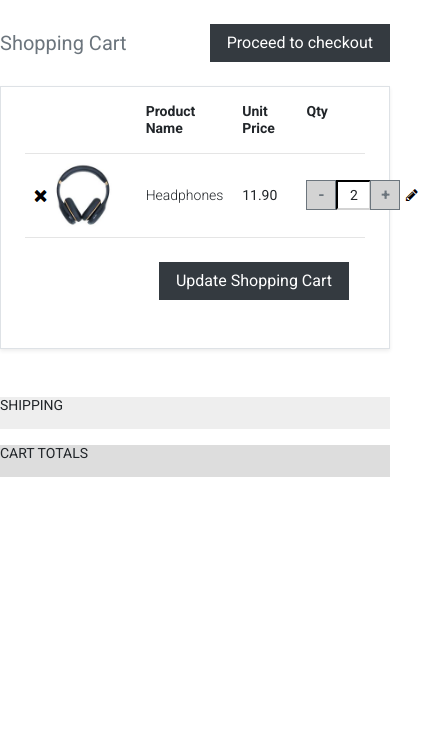
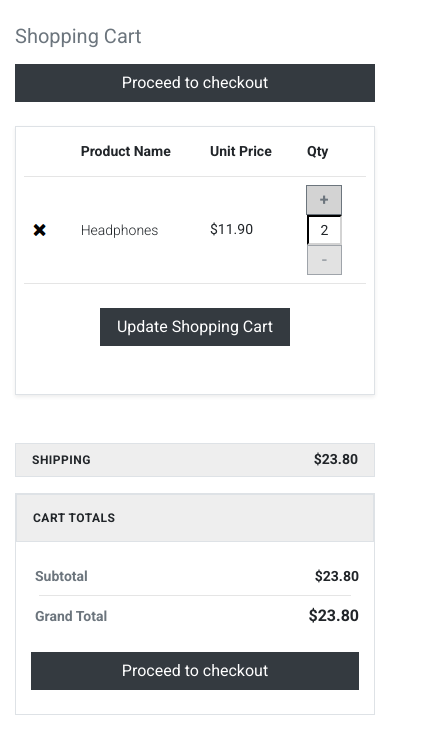
Before and after one commit to mczekajski/shopping-cart, an Angular app: page /shopping-cart in a window 390 px wide. Shown: the top 754 px of the page, 424 px wide, since content can reach past the window. Built offline with nearby package versions, Linux system fonts and the light colour scheme.

Commit message:
Fix mobile view

```diff
--- a/src/app/app.module.ts
+++ b/src/app/app.module.ts
@@ -4,15 +4,13 @@ import { AppRoutingModule } from './app-routing.module';
 import { AppComponent } from './app.component';
 import { NotFoundComponent } from './not-found/not-found.component';
 import { HomeComponent } from './home/home.component';
-import { DollarPipe } from './pipes/dollar.pipe';
 import { HttpClientModule } from '@angular/common/http';
 
 @NgModule({
   declarations: [
     AppComponent,
     NotFoundComponent,
-    HomeComponent,
-    DollarPipe
+    HomeComponent
   ],
   imports: [
     BrowserModule,
--- a/src/app/home/home.component.html
+++ b/src/app/home/home.component.html
@@ -1,4 +1,25 @@
-<p>home works!</p>
-<svg xmlns="http://www.w3.org/2000/svg" width="150" height="150" fill="currentColor" class="bi bi-cart" viewBox="0 0 16 16">
-    <path d="M0 1.5A.5.5 0 0 1 .5 1H2a.5.5 0 0 1 .485.379L2.89 3H14.5a.5.5 0 0 1 .491.592l-1.5 8A.5.5 0 0 1 13 12H4a.5.5 0 0 1-.491-.408L2.01 3.607 1.61 2H.5a.5.5 0 0 1-.5-.5zM3.102 4l1.313 7h8.17l1.313-7H3.102zM5 12a2 2 0 1 0 0 4 2 2 0 0 0 0-4zm7 0a2 2 0 1 0 0 4 2 2 0 0 0 0-4zm-7 1a1 1 0 1 1 0 2 1 1 0 0 1 0-2zm7 0a1 1 0 1 1 0 2 1 1 0 0 1 0-2z"/>
-  </svg>
+<div class="container">
+  <div
+    class="jumbotron py-5 col-12 col-md-8 offset-md-2 col-lg-6 offset-lg-3 mt-4"
+  >
+    <h1 class="display-5 mb-4">Welcome to our store</h1>
+    <div class="d-flex align-items-center">
+      <svg
+        xmlns="http://www.w3.org/2000/svg"
+        width="50"
+        height="50"
+        fill="currentColor"
+        class="bi bi-cart"
+        viewBox="0 0 16 16"
+      >
+        <path
+          d="M0 1.5A.5.5 0 0 1 .5 1H2a.5.5 0 0 1 .485.379L2.89 3H14.5a.5.5 0 0 1 .491.592l-1.5 8A.5.5 0 0 1 13 12H4a.5.5 0 0 1-.491-.408L2.01 3.607 1.61 2H.5a.5.5 0 0 1-.5-.5zM3.102 4l1.313 7h8.17l1.313-7H3.102zM5 12a2 2 0 1 0 0 4 2 2 0 0 0 0-4zm7 0a2 2 0 1 0 0 4 2 2 0 0 0 0-4zm-7 1a1 1 0 1 1 0 2 1 1 0 0 1 0-2zm7 0a1 1 0 1 1 0 2 1 1 0 0 1 0-2z"
+        />
+      </svg>
+      <p class="m-0 ml-4">There are 2 items in your cart.</p>
+    </div>
+    <button class="btn btn-dark px-3 mt-5" routerLink="shopping-cart">
+      Go to your cart
+    </button>
+  </div>
+</div>
--- a/src/app/pipes/dollar.pipe.ts
+++ /dev/null
@@ -1,12 +0,0 @@
-import { Pipe, PipeTransform } from '@angular/core';
-
-@Pipe({
-  name: 'dollar'
-})
-export class DollarPipe implements PipeTransform {
-
-  transform(price: number, ...args: unknown[]): string {
-    return '$' + price;
-  }
-
-}
--- a/src/app/services/get-cart-data.service.ts
+++ b/src/app/services/get-cart-data.service.ts
@@ -1,7 +1,7 @@
 import { Injectable } from '@angular/core';
 import { HttpClient } from '@angular/common/http';
 
-interface CartItem {
+export interface CartItem {
     "productId": number,
     "quantity": number
 }
--- a/src/app/services/get-products-data.service.ts
+++ b/src/app/services/get-products-data.service.ts
@@ -1,7 +1,7 @@
 import { Injectable } from '@angular/core';
 import { HttpClient } from '@angular/common/http';
 
-interface Product {
+export interface Product {
     "id": number,
     "name": string,
     "image": string,
--- a/src/app/shopping-cart/shopping-cart-home/shopping-cart-home.component.html
+++ b/src/app/shopping-cart/shopping-cart-home/shopping-cart-home.component.html
@@ -1,63 +1,89 @@
-<div class="container p-0">
-  <div class="row w-100 p-0 mx-0 mt-4">
-    <h1 class="h5 text-secondary font-weight-normal my-auto mr-auto">
+<div class="container p-sm-0">
+  <div class="d-flex flex-column flex-sm-row w-100 p-0 mx-0 mt-4">
+    <h1 class="h5 text-secondary font-weight-normal my-auto mr-auto pb-3 p-sm-0">
       Shopping Cart
     </h1>
-    <button class="btn btn-dark px-3">Proceed to checkout</button>
+    <button class="btn btn-dark px-3" (click)="consoleLogData()">
+      Proceed to checkout
+    </button>
   </div>
 
   <div class="row mt-4">
     <!-- Items card -->
     <main class="col-lg-9">
-      <div class="col-12 border shadow-sm p-3 mb-5 bg-white items-card">
+      <div class="col-12 border shadow-sm py-3 px-0 px-sm-3 mb-5 bg-white items-card">
         <div class="row">
-          <div class="col-3 col-xl-2 offset-4 offset-xl-5">
+          <div class="col-4 col-sm-3 col-xl-2 offset-2 offset-sm-4 offset-xl-5">
             <h3>Product Name</h3>
           </div>
-          <div class="col-2">
+          <div class="col-3 col-sm-2">
             <h3>Unit Price</h3>
           </div>
-          <div class="col-3">
+          <div class="col-3 col-sm-3">
             <h3>Qty</h3>
           </div>
         </div>
 
         <hr class="m-2" />
 
-        <div class="row v-center">
-          <div class="col-1">
+        <ng-container *ngIf="this.cartData && this.productsData">
+          <div *ngFor="let item of cartData" class="row v-center">
+            <div class="col-2 col-sm-1">
               <button class="btn">
                 <img src="/assets/images/x-img.png" alt="Delete item" />
               </button>
             </div>
-          <div class="col-3 col-xl-4">
-            <img src="/assets/images/headphones.png" alt="" class="img-fluid" />
+            <div class="d-none d-sm-flex col-3 col-xl-4 align-items-center justify-content-center">
+              <img
+                [src]="'/assets/images/' + getProduct(item.productId).image"
+                [alt]="getProduct(item.productId).name"
+                class="img-fluid"
+              />
             </div>
-          <div class="col-3 col-xl-2 h-100">
-            <span class="align-middle font-weight-light font-small"
-              >Headphones</span
+            <div class="col-4 col-sm-3 col-xl-2 h-100">
+              <span class="align-middle font-weight-light font-small">{{
+                getProduct(item.productId).name
+              }}</span>
+            </div>
+            <div class="col-3 col-sm-2 font-small">
+              ${{ getProduct(item.productId).price.toFixed(2) }}
+            </div>
+            <div class="col-3 col-sm-2 d-flex flex-row">
+              <div class="btn-group qty-buttons d-flex flex-column-reverse flex-sm-row">
+              <button
+                class="btn btn-outline-secondary p-0 qty-buttons__button"
+                [ngClass]="{ disabled: true }"
+                (click)="changeQuantity(-1, item.productId)"
               >
+                -
+              </button>
+              <div class="qty-buttons__number">
+                <span class="font-small">{{ item.quantity }}</span>
               </div>
-          <div class="col-2 font-small">11.90</div>
-          <div class="col-2 btn-group qty-buttons">
-            <button class="btn btn-outline-secondary p-0 qty-buttons__button">-</button>
-            <div class="qty-buttons__number">
-              <span class="font-small">2</span>
+              <button
+                class="btn btn-outline-secondary p-0 qty-buttons__button"
+                (click)="changeQuantity(+1, item.productId)"
+              >
+                +
+              </button>
             </div>
-            <button class="btn btn-outline-secondary p-0 qty-buttons__button">+</button>
-            <button class="btn p-0">
+
+              <button class="d-none d-md-flex btn p-0">
                 <img
                   src="/assets/images/edit-img.png"
                   alt="Update Shopping Cart"
                 />
               </button>
+
             </div>
+
           </div>
+        </ng-container>
 
         <hr class="m-2" />
         <div class="row py-2">
-          <div class="col-12">
-            <button class="btn btn-dark px-3 mt-2 mb-4 mr-4 float-right">
+          <div class="col-12 d-flex justify-content-center justify-content-sm-end">
+            <button class="btn btn-dark px-3 mt-2 mb-4 mr-sm-4">
               Update Shopping Cart
             </button>
           </div>
@@ -67,11 +93,34 @@
 
     <!-- Summary card -->
     <aside class="col-lg-3">
-      <div class="shipping">
-        <h2 class="text-uppercase font-small">shipping</h2>
+      <div class="border d-flex align-items-center px-3 py-3 shipping">
+        <h2 class="text-uppercase m-0 font-weight-bold">shipping</h2>
+        <span class="ml-auto font-small font-weight-bold">${{ SHIPPING_PRICE.toFixed(2) }}</span>
       </div>
-      <div class="totals mt-3">
-        <h2 class="text-uppercase font-small">cart totals</h2>
+
+
+      <div class="border d-flex flex-column mt-3">
+        <div class="border col-12 d-flex align-items-center px-3 py-3 totals">
+          <h2 class="text-uppercase m-0 font-weight-bold">cart totals</h2>
+        </div>
+
+        <div class="col-12">
+          <div class="d-flex align-items-center mt-4">
+            <h3 class="font-small font-weight-bold pl-1 text-secondary m-0">
+              Subtotal
+            </h3>
+            <span class="ml-auto font-small font-weight-bold">$23.80</span>
+          </div>
+          <hr class="m-2" />
+          <div class="d-flex align-items-center">
+            <h3 class="font-small font-weight-bold pl-1 text-secondary m-0">
+              Grand Total
+            </h3>
+            <span class="ml-auto font-weight-bold">$23.80</span>
+          </div>
+
+          <button class="btn btn-dark px-3 my-4 w-100">Proceed to checkout</button>
+        </div>
       </div>
     </aside>
   </div>
--- a/src/app/shopping-cart/shopping-cart-home/shopping-cart-home.component.scss
+++ b/src/app/shopping-cart/shopping-cart-home/shopping-cart-home.component.scss
@@ -1,3 +1,11 @@
+aside {
+    h2 {
+        font-size: 12px;
+        letter-spacing: 0.5px;
+        font-weight: bold;
+    }
+}
+
 .items-card {
     height: auto;
     h3 {
@@ -5,7 +13,6 @@
         font-weight: bold;
     }
     .qty-buttons {
-        display: flex;
         &__button {
             font-weight: bold;
             background-color: lightgray;
@@ -43,6 +50,6 @@
     height: 2rem;
 }
 .totals {
-    background-color: #ddd;
+    background-color: #eee;
     height: 2rem;
 }
--- a/src/app/shopping-cart/shopping-cart-home/shopping-cart-home.component.ts
+++ b/src/app/shopping-cart/shopping-cart-home/shopping-cart-home.component.ts
@@ -1,20 +1,62 @@
 import { Component, OnInit } from '@angular/core';
 import { GetCartDataService } from 'src/app/services/get-cart-data.service';
+import { GetProductsDataService } from 'src/app/services/get-products-data.service';
+import { CartItem } from 'src/app/services/get-cart-data.service';
+import { Product } from 'src/app/services/get-products-data.service';
 
 @Component({
   selector: 'app-shopping-cart-home',
   templateUrl: './shopping-cart-home.component.html',
-  styleUrls: ['./shopping-cart-home.component.scss']
+  styleUrls: ['./shopping-cart-home.component.scss'],
 })
 export class ShoppingCartHomeComponent implements OnInit {
+  cartData: Array<CartItem>;
+  productsData: Array<Product>;
+  SHIPPING_PRICE: number;
 
-  constructor(private getCartDataService: GetCartDataService) { }
+  constructor(
+    private getCartDataService: GetCartDataService,
+    private getProductsDataService: GetProductsDataService
+  ) {
+    this.SHIPPING_PRICE = 23.8;
+  }
 
   ngOnInit(): void {
     this.getCartData();
+    this.getProductsData();
   }
 
   getCartData() {
-    this.getCartDataService.getCartData().subscribe(data => console.log(data));
+    this.getCartDataService
+      .getCartData()
+      .subscribe((data) => (this.cartData = data));
+  }
+
+  getProductsData() {
+    this.getProductsDataService
+      .getProductsData()
+      .subscribe((data) => (this.productsData = data));
+  }
+
+  getProduct(id: number) {
+    const product = this.productsData.find((value) => value.id === id);
+    return product;
+  }
+
+  getCartItem(id: number) {
+    const item = this.cartData.find((value) => value.productId === id);
+    return item;
+  }
+
+  changeQuantity(value: number, id: number) {
+    const item = this.getCartItem(id);
+    let newValue = item.quantity + value;
+    if (newValue >= 0 && newValue < 10) {
+      item.quantity = newValue;
+    }
+  }
+
+  consoleLogData() {
+    console.log(this.cartData.length);
   }
 }
--- a/src/app/shopping-cart/shopping-cart.module.ts
+++ b/src/app/shopping-cart/shopping-cart.module.ts
@@ -3,7 +3,6 @@ import { CommonModule } from '@angular/common';
 
 import { ShoppingCartRoutingModule } from './shopping-cart-routing.module';
 import { ShoppingCartHomeComponent } from './shopping-cart-home/shopping-cart-home.component';
-
 
 @NgModule({
   declarations: [ShoppingCartHomeComponent],
```
Also changed, not shown: 1 other file (tests, documents, lock files or other folders). Lines whose indentation alone changed are shown as unchanged.
